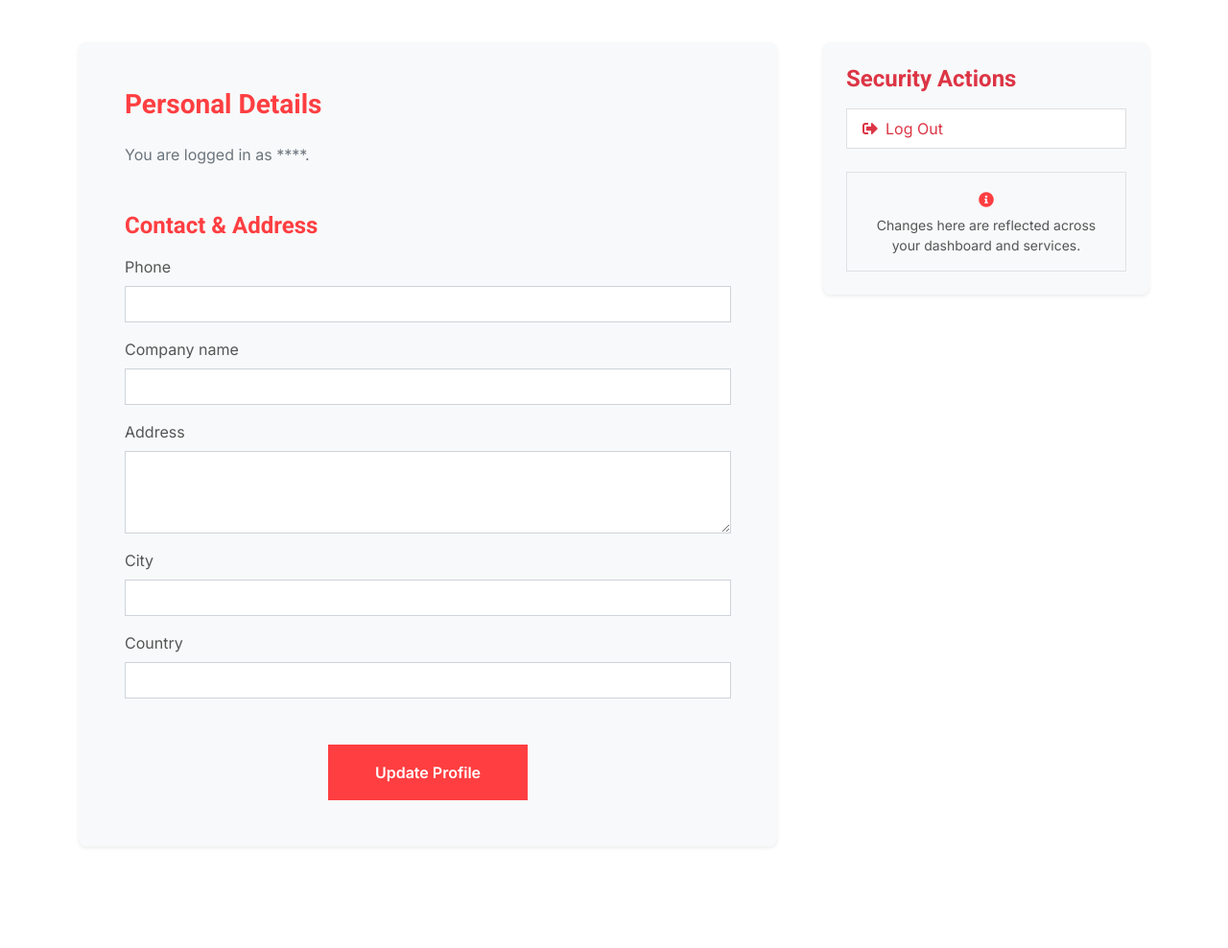
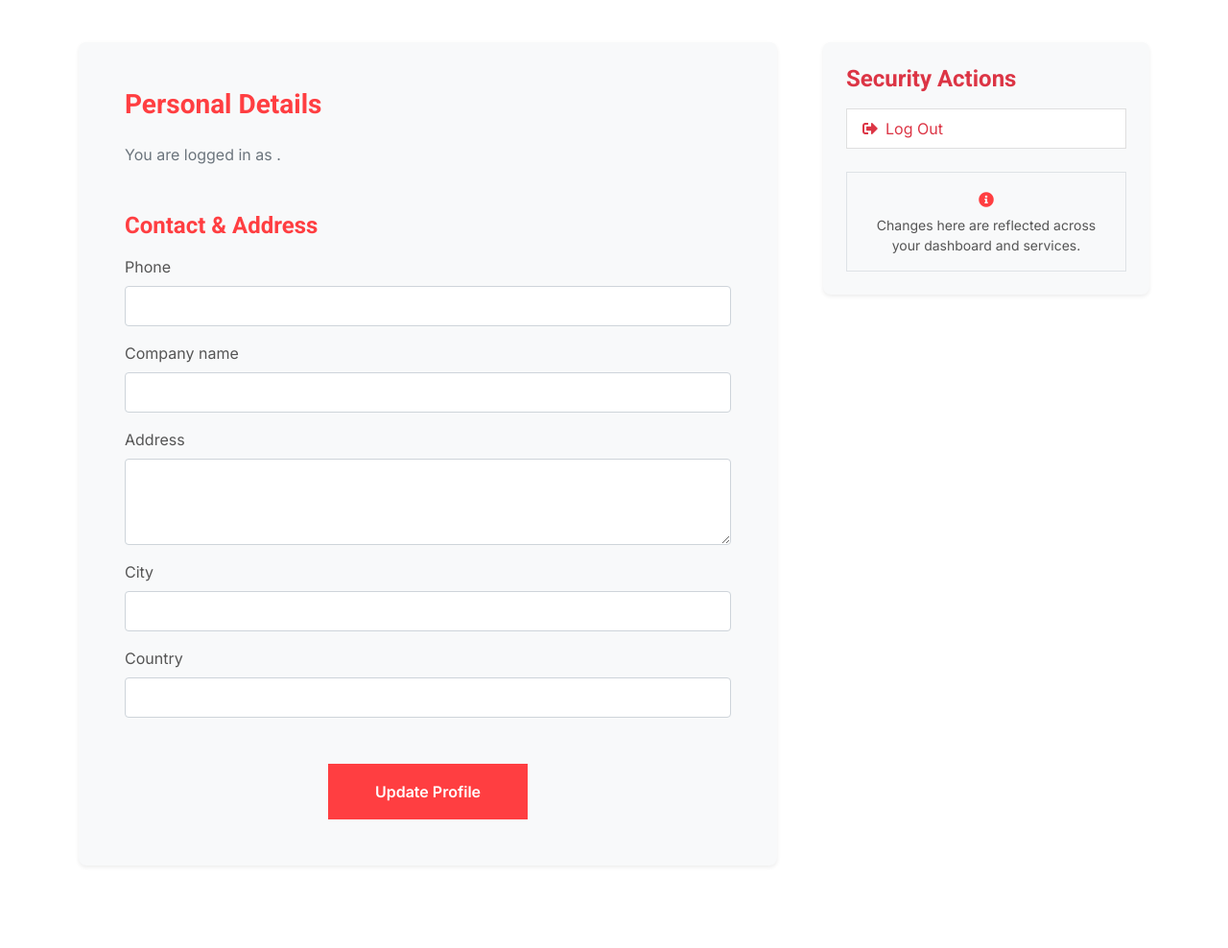
Before and after one commit to Joetech-rgb/didon, a Django app: template SwiftLogix/templates/profile.html in a window 1280 px wide. Shown: the part 409-1397 px from the top of the page at 96% size. Run offline with Django 5.2, Linux system fonts and the light colour scheme; the template is opened without the code that fills it: values that come from a table or form of the project are taken from there, others are empty; some libraries are stand-ins or nearby versions.

Commit message:
Update help, home, and profile templates

```diff
--- a/SwiftLogix/templates/help.html
+++ b/SwiftLogix/templates/help.html
@@ -106,7 +106,7 @@
                 <div class="col-lg-4 wow fadeInUp" data-wow-delay="0.5s">
                     <div class="bg-light p-4 rounded shadow-sm">
                         <h5 class="mb-3">Quick Support</h5>
-                        <p><i class="fa fa-phone text-primary me-2"></i><strong>+233 55 317 1423</strong></p>
+                        <p><i class="fa fa-phone text-primary me-2"></i><strong>+233558981132</strong></p>
                         <p><i class="fa fa-envelope text-primary me-2"></i>support@swiftlogix.com</p>
                         <p><i class="fa fa-clock text-primary me-2"></i>Available 24/7</p>
                     </div>
--- a/SwiftLogix/templates/home.html
+++ b/SwiftLogix/templates/home.html
@@ -193,7 +193,7 @@
                     <i class="fa fa-headphones fa-2x flex-shrink-0 bg-primary p-3 text-white"></i>
                     <div class="ps-4">
                         <h6>Call for any query!</h6>
-                        <h3 class="text-primary m-0">+233 55 317 1423</h3>
+                        <h3 class="text-primary m-0">+233558981132</h3>
                     </div>
                 </div>
             </div>
@@ -467,7 +467,7 @@
                     <i class="fa fa-headphones fa-2x flex-shrink-0 bg-primary p-3 text-white"></i>
                     <div class="ps-4">
                         <h6>Call for any query!</h6>
-                        <h3 class="text-primary m-0">+233 54 019 1971</h3>
+                        <h3 class="text-primary m-0">++233558981132</h3>
                     </div>
                 </div>
             </div>
--- a/SwiftLogix/templates/profile.html
+++ b/SwiftLogix/templates/profile.html
@@ -15,14 +15,22 @@
     <link href="{% static 'logistica-1.0.0/css/bootstrap.min.css' %}" rel="stylesheet">
     <link rel="stylesheet" href="{% static 'logistica-1.0.0/css/style.css' %}">
     <style>
-        /* Custom styles to match the dashboard look and feel */
         .profile-card {
-            background-color: #f8f9fa; /* Light background like the dashboard cards */
+            background-color: #f8f9fa;
             border-radius: 0.5rem;
             box-shadow: 0 0.125rem 0.25rem rgba(0, 0, 0, 0.075);
         }
         .form-group label {
             font-weight: 500;
+        }
+        .profile-card input[type="text"],
+        .profile-card input[type="email"],
+        .profile-card textarea,
+        .profile-card select {
+            width: 100%;
+            padding: 0.5rem;
+            border: 1px solid #ced4da;
+            border-radius: 0.25rem;
         }
     </style>
 </head>
@@ -43,12 +51,14 @@
             </div>
         </div>
     </nav>
+
     <div class="container-fluid page-header py-5" style="background: linear-gradient(rgba(6, 3, 21, .5), rgba(6, 3, 21, .5)), url({% static 'logistica-1.0.0/img/carousel-1.jpg' %}); background-size: cover;">
         <div class="container py-5">
             <h1 class="display-3 text-white mb-3 animated slideInDown">Account Profile</h1>
             <p class="text-white">View and update your personal and security details</p>
         </div>
     </div>
+
     <div class="container-xxl py-5">
         <div class="container">
             {% if messages %}
@@ -64,7 +74,7 @@
                 <div class="col-lg-8 wow fadeInUp" data-wow-delay="0.1s">
                     <div class="profile-card p-5">
                         <h3 class="mb-4 text-primary">Personal Details</h3>
-                        <p class="text-muted mb-4">You are logged in as **{{ user.username }}**.</p>
+                        <p class="text-muted mb-4">You are logged in as <strong>{{ user.username }}</strong>.</p>
 
                         <form method="post" action="{% url 'profile' %}">
                             {% csrf_token %}
@@ -106,11 +116,10 @@
                     <div class="profile-card p-4">
                         <h4 class="mb-3 text-danger">Security Actions</h4>
                         <div class="list-group">
-
                             <a href="{% url 'logout' %}" class="list-group-item list-group-item-action text-danger">
                                 <i class="fa fa-sign-out-alt me-2"></i>Log Out
                             </a>
-                            </div>
+                        </div>
                         <div class="mt-4 p-3 border rounded text-center">
                             <i class="fa fa-info-circle text-primary mb-2"></i>
                             <p class="small mb-0">Changes here are reflected across your dashboard and services.</p>
@@ -151,6 +160,7 @@
             </div>
         </div>
     </div>
+
     <a href="#" class="btn btn-lg btn-primary btn-lg-square rounded-0 back-to-top">
         <i class="bi bi-arrow-up"></i>
     </a>
```
